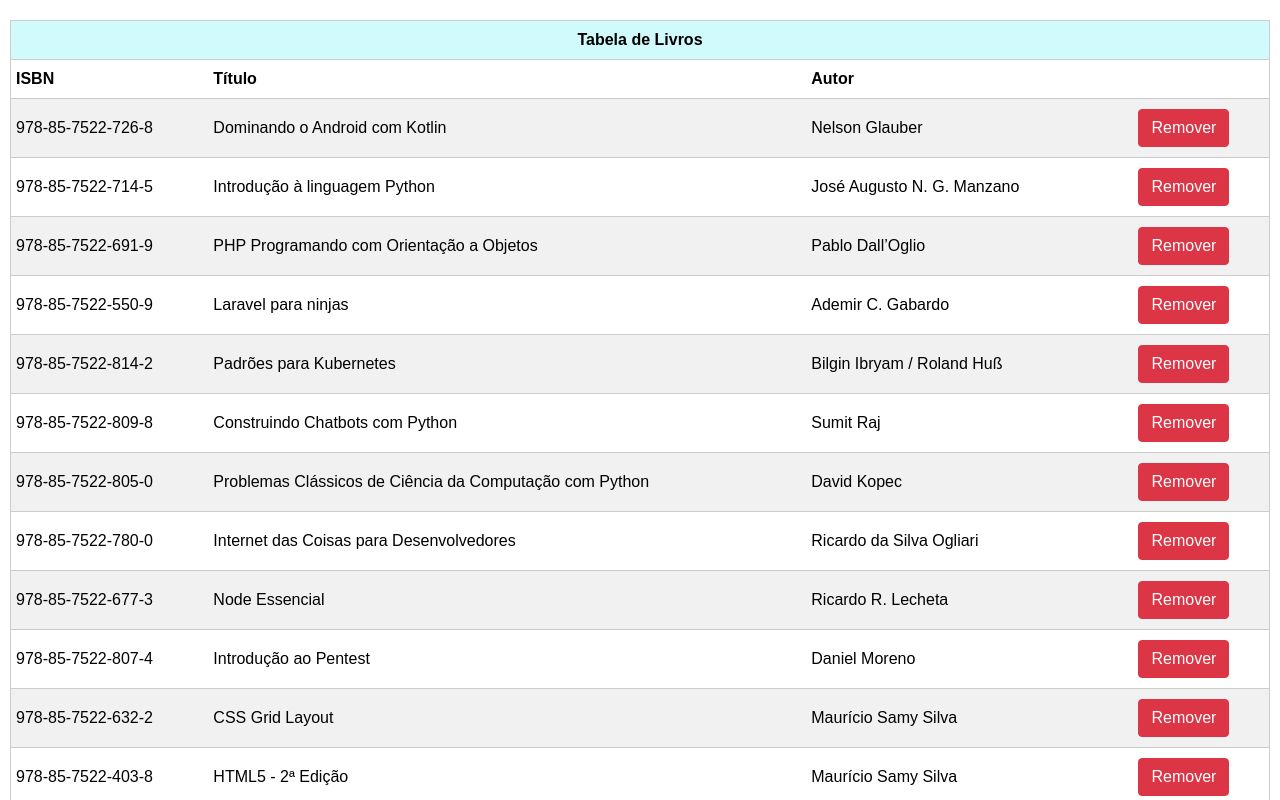
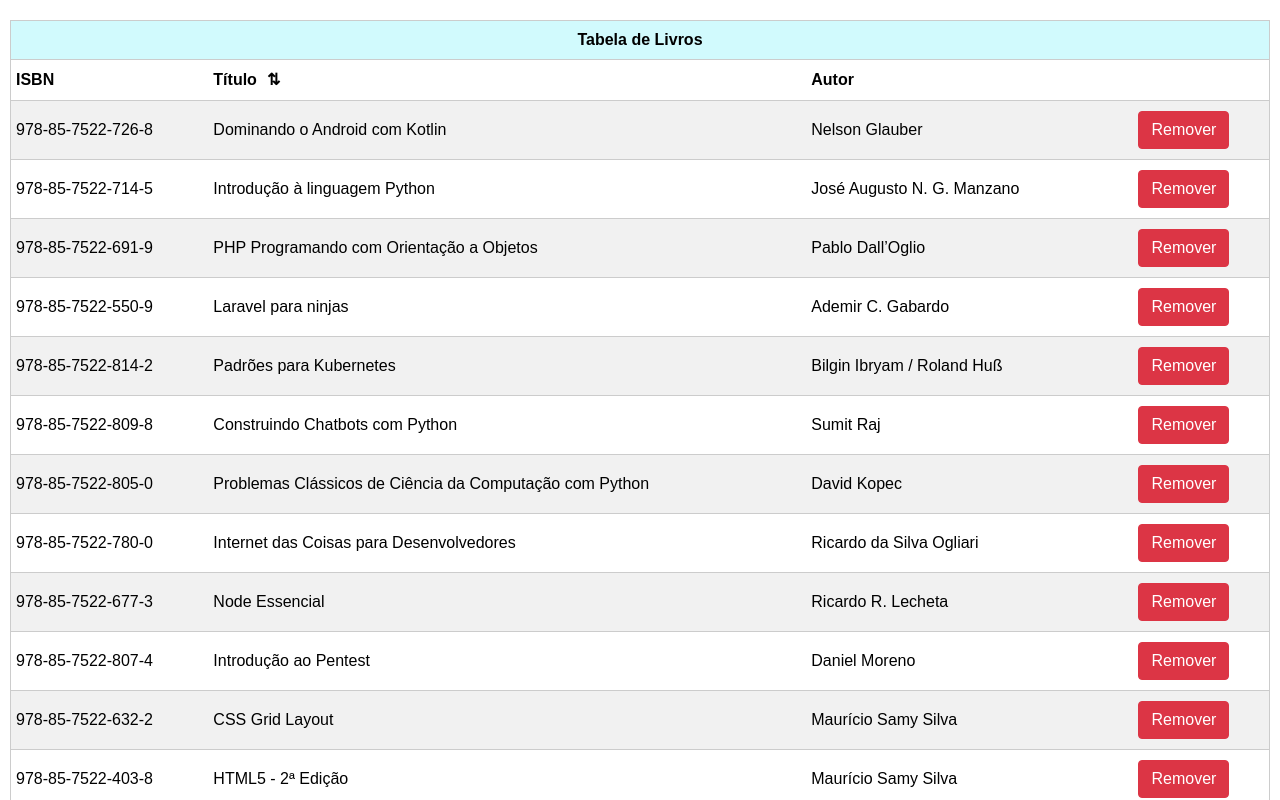
Before and after one commit to abelsouzacosta/book-list, a React (Create React App) app: page / in a window 1280 px wide. Shown: the top 800 px of the page. Built offline with nearby package versions, Linux system fonts and the light colour scheme.

Commit message:
Adicionando setas de ordenação no cabeçalho da tabela

```diff
--- a/src/components/TabelaHead.jsx
+++ b/src/components/TabelaHead.jsx
@@ -7,7 +7,12 @@ const TableHead = () => (
     </tr>
     <tr>
       <th>ISBN</th>
-      <th>Título</th>
+      <th>
+        Título
+        <div className="container-setinhas">
+          <div>&#8645;</div>
+        </div>
+      </th>
       <th>Autor</th>
       <th></th>
     </tr>
--- a/src/index.css
+++ b/src/index.css
@@ -62,3 +62,14 @@ tfoot > tr {
   background-color: #0069d9;
   border-color: #0062cc;
 }
+
+.container-setinhas {
+  display: inline-block;
+  width: 20px;
+  height: 20px;
+  margin-left: 10px;
+}
+
+.container-setinhas > div {
+  cursor: pointer;
+}
```
